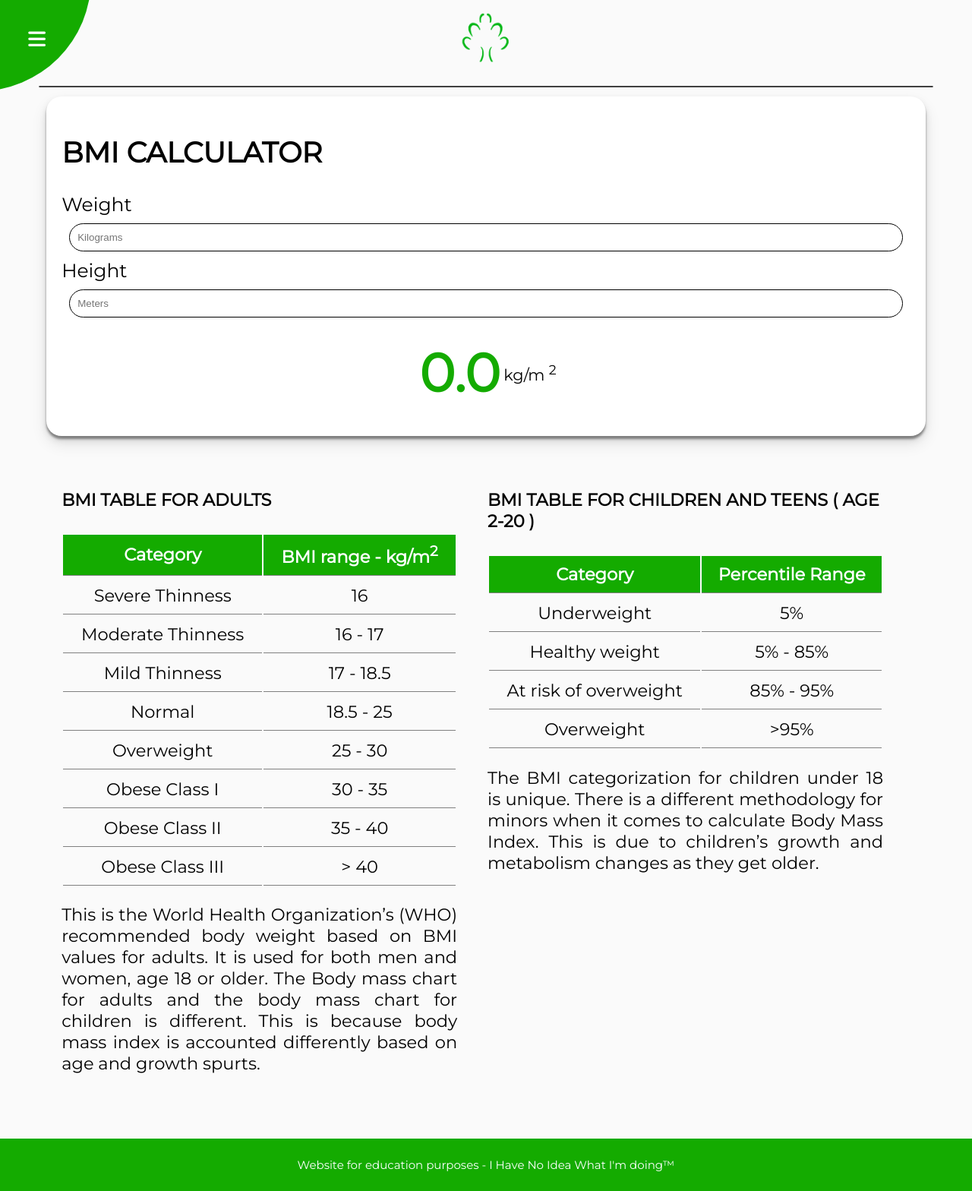
After one commit to datgai/Noms-DjangoWebapp, a Django app: page /bmi/ in a window 1280 px wide. The commit adds this page. Shown: the whole page at 76% size. Run offline with Django 4.2, Linux system fonts and the light colour scheme.

Commit message:
Added BMI Calculation functionality

```diff
--- a/Noms/static/Noms/history.css
+++ b/Noms/static/Noms/history.css
@@ -1,10 +1,10 @@
 table{
+    margin-bottom:40px;
     font-size: 80%;
     font-family: Montserrat;
     width: 100%;
     border-collapse: collapse;
 }
-
 
 th, td {
     border-bottom: 1px solid gray;
--- /dev/null
+++ b/foodie/static/foodie/bmi.css
@@ -0,0 +1,102 @@
+.bmiCard{
+    font-family: Montserrat;
+    display: flex;
+    flex-direction: column;
+    margin: 10px;
+    padding:20px;
+    background-color: white;
+    border-radius: 20px;
+    box-shadow:0px 4px 3px rgba(0,0,0,0.4),
+    0px 5px 10px rgba(0,0,0,0.1),
+    0px 10px 20px rgba(0,0,0,0.1);
+}
+
+.bmiCard input{
+    margin: 10px;
+    padding:10px;
+    border-radius: 25px;
+    border: 1px solid black;
+    outline: transparent;
+}
+
+.bmiCard input:focus{
+    border: 2px solid var(--accent-color)
+}
+
+.bmiOutput{
+    display: flex;
+    flex-direction: row;
+    align-items: center;
+    justify-content: center;
+    padding: 15px;
+}
+
+h5{
+    color: var(--accent-color);
+    font-size: 70px;
+    margin:5px;
+}
+
+.weight{
+    display: flex;
+    flex-direction: column;
+}
+
+.height{
+    display: flex;
+    flex-direction: column;
+}
+
+.bmiInfo{
+    display: flex;
+    flex-direction: row;
+    padding: 10px;
+    flex-wrap: wrap;
+}
+
+.bmiAdult{
+    min-width: 300px;
+    width: 45%;
+    margin: 20px;
+    font-size: 90%;
+    font-family: Montserrat;
+    align-items: center;
+    border-collapse:collapse;
+}
+
+.bmiTeen{
+    min-width: 300px;
+    width: 45%;
+    margin: 20px;
+    font-size: 90%;
+    font-family: Montserrat;
+    align-items: center;
+    border-collapse: collapse;
+}
+
+table{
+    width:100%;
+}
+
+th, td {
+    border-bottom: 1px solid gray;
+    padding: 10px;
+}
+
+td {
+    text-align: center;
+}
+
+th {
+    color:white;
+    background-color: var(--accent-color);
+}
+
+tr:hover{
+    background-color: darkgray;
+}
+
+p{
+    text-align: justify;
+    text-justify: inter-word;
+}
--- /dev/null
+++ b/foodie/static/foodie/bmi.js
@@ -0,0 +1,13 @@
+var weight = document.getElementById('weight');
+var height = document.getElementById('height');
+var output = document.getElementById("bmiValue")
+
+weight.addEventListener('input',CalculateBMI);
+height.addEventListener('input',CalculateBMI);
+
+function CalculateBMI(event) {
+    let w = document.getElementById('weight').value;
+    let h = document.getElementById('height').value;
+    var bmi = w / (h^2)
+    output.innerHTML = bmi.toFixed(1)
+};
--- a/foodie/static/foodie/style.css
+++ b/foodie/static/foodie/style.css
@@ -12,6 +12,7 @@
 body{
     background-color: var(--behind-color);
     display:flex;
+    min-height: 100vh;
     margin:0;
 }
 
@@ -118,6 +119,7 @@ nav a{
 
 
 .content{
+    min-height:90vh;
     margin-left: 4vw;
     margin-right: 4vw;
     margin-bottom: 4vh;
@@ -139,7 +141,9 @@ header{
 .footer{
     display:flex;
     justify-content: center;
-    margin:0px;
+    bottom:0;
+    width:100vw;
+    margin: auto 0;
     padding: 10px;
     font-size: 15px;
     font-family: "Montserrat";
--- /dev/null
+++ b/foodie/templates/foodie/bmi.html
@@ -0,0 +1,113 @@
+{% extends "foodie/template.html" %} {% block title %} foodie: Logout
+{% endblock %}
+{% load static %}
+{% block static %}
+<link rel="stylesheet" href="{% static 'foodie/bmi.css' %}">
+<script defer src="{% static 'foodie/bmi.js' %}"></script>
+{% endblock %}
+
+
+{% block body %}
+
+<form method="post">
+    {% csrf_token %}
+    <div class="bmiCard">
+        <h2>BMI CALCULATOR</h2>
+        <div class="weight">
+            <label for="weight-input"> Weight</label>
+            <input id="weight" placeholder="Kilograms">
+        </div>
+        <div class="height">
+            <label for="height-input">Height</label>
+            <input id="height" placeholder="Meters">
+        </div>
+        <div class="bmiOutput">
+            <h5 id="bmiValue"> 0.0 </h5> <sub>kg/m <sup>2</sup> </sub>
+        </div>
+    </div>
+
+    <div class="bmiInfo">
+        <div class="bmiAdult">
+            <table>
+                <h4>BMI TABLE FOR ADULTS</h4>
+                <thead>
+                    <th>Category</th>
+                    <th>BMI range - kg/m<sup>2</sup></th>
+                </thead>
+                <tr>
+                    <td>Severe Thinness</td>
+                    <td>16</td>
+                </tr>
+                <tr>
+                    <td>Moderate Thinness</td>
+                    <td>16 - 17</td>
+                </tr>
+                <tr>
+                    <td>Mild Thinness</td>
+                    <td>17 - 18.5</td>
+                </tr>
+
+                <tr>
+                    <td>Normal</td>
+                    <td>18.5 - 25</td>
+                </tr>
+                <tr>
+                    <td>Overweight</td>
+                    <td>25 - 30</td>
+                </tr>
+                <tr>
+                    <td>Obese Class I</td>
+                    <td>30 - 35</td>
+                </tr>
+                <tr>
+                    <td>Obese Class II</td>
+                    <td>35 - 40</td>
+                </tr>
+                <tr>
+                    <td>Obese Class III</td>
+                    <td>&gt; 40</td>
+                </tr>
+            </table>
+            <p id="bmiAdultText">This is the World Health Organization’s (WHO) recommended body weight based on BMI
+                values for adults. It
+                is used for both men and women, age 18 or older. The Body mass chart for adults and the body mass
+                chart
+                for children is different. This is because body mass index is accounted differently based on age and
+                growth spurts.</p>
+        </div>
+
+        <div class="bmiTeen">
+            <table>
+                <h4>BMI TABLE FOR CHILDREN AND TEENS ( AGE 2-20 )</h4>
+                <thead>
+                    <th>Category</th>
+                    <th>Percentile Range</th>
+                </thead>
+                <tbody>
+                    <tr>
+                        <td>Underweight</td>
+                        <td>5%</td>
+                    </tr>
+                    <tr>
+                        <td>Healthy weight</td>
+                        <td>5% - 85%</td>
+                    </tr>
+                    <tr>
+                        <td>At risk of overweight</td>
+                        <td>85% - 95%</td>
+                    </tr>
+                    <tr>
+                        <td>Overweight</td>
+                        <td>&gt;95%</td>
+                    </tr>
+                </tbody>
+            </table>
+            <p id="bmiTeenText">The BMI categorization for children under 18 is unique. There is a different
+                methodology for minors when it comes to calculate Body Mass Index. This is due to children’s growth
+                and
+                metabolism changes as they get older.</p>
+        </div>
+    </div>
+</form>
+
+{% endblock %}
--- a/foodie/templates/foodie/index.html
+++ b/foodie/templates/foodie/index.html
@@ -12,7 +12,7 @@
         <h3><a href="{% url 'noms:nom' %}">FOOD TRACKER</a></h3>
     </div>
     <div class="panel" id="bmi">
-        <h3>BMI CALCULATOR</h3>
+        <h3><a href="{% url 'bmi' %}">BMI CALCULATOR</a></h3>
     </div>
     <div class="panel" id="burn">
         <h3>CALORIES CALCULATOR</h3>
--- a/foodie/urls.py
+++ b/foodie/urls.py
@@ -10,5 +10,6 @@ urlpatterns = [
     path('login/', CustomLoginView.as_view(redirect_authenticated_user=True, template_name='foodie/login.html',
                                            authentication_form=LoginForm), name='login'),
     path('logout/', auth_views.LogoutView.as_view(template_name='foodie/logout.html'), name='logout'),
-    path("register/", RegisterView.as_view(),name='register')
+    path("register/", RegisterView.as_view(),name='register'),
+    path('bmi/',views.bmi,name='bmi')
 ]
--- a/foodie/views.py
+++ b/foodie/views.py
@@ -45,3 +45,8 @@ class RegisterView(View):
             return render(request,'foodie/index.html')
 
         return render(request, self.template_name, {'form': form})
+
+def bmi(request):
+    if request.method == 'POST':
+        pass
+    return render(request,'foodie/bmi.html')
```
Also changed, not shown: db.sqlite3, foodie/templates/foodie/profile.html (deleted).
